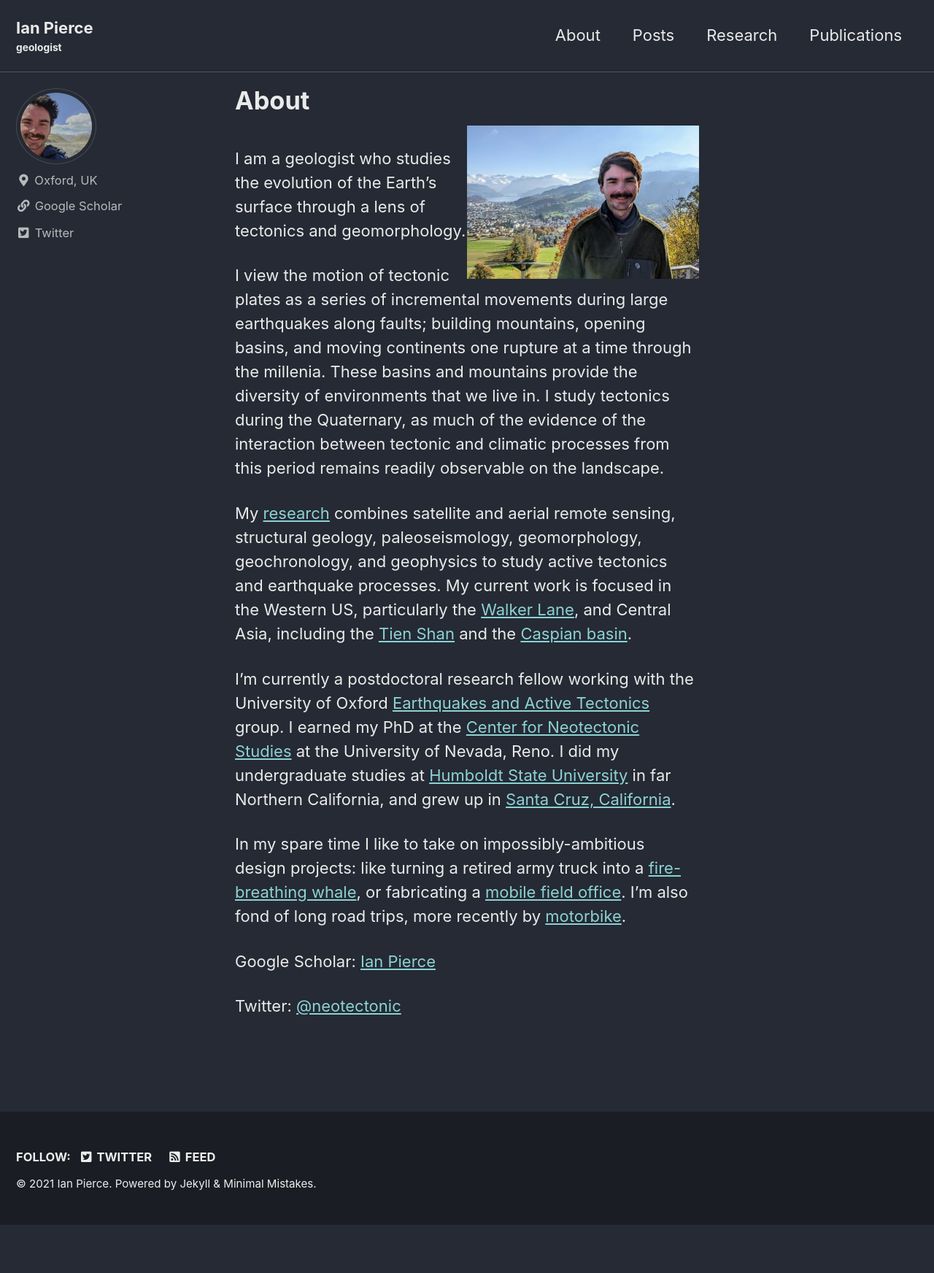
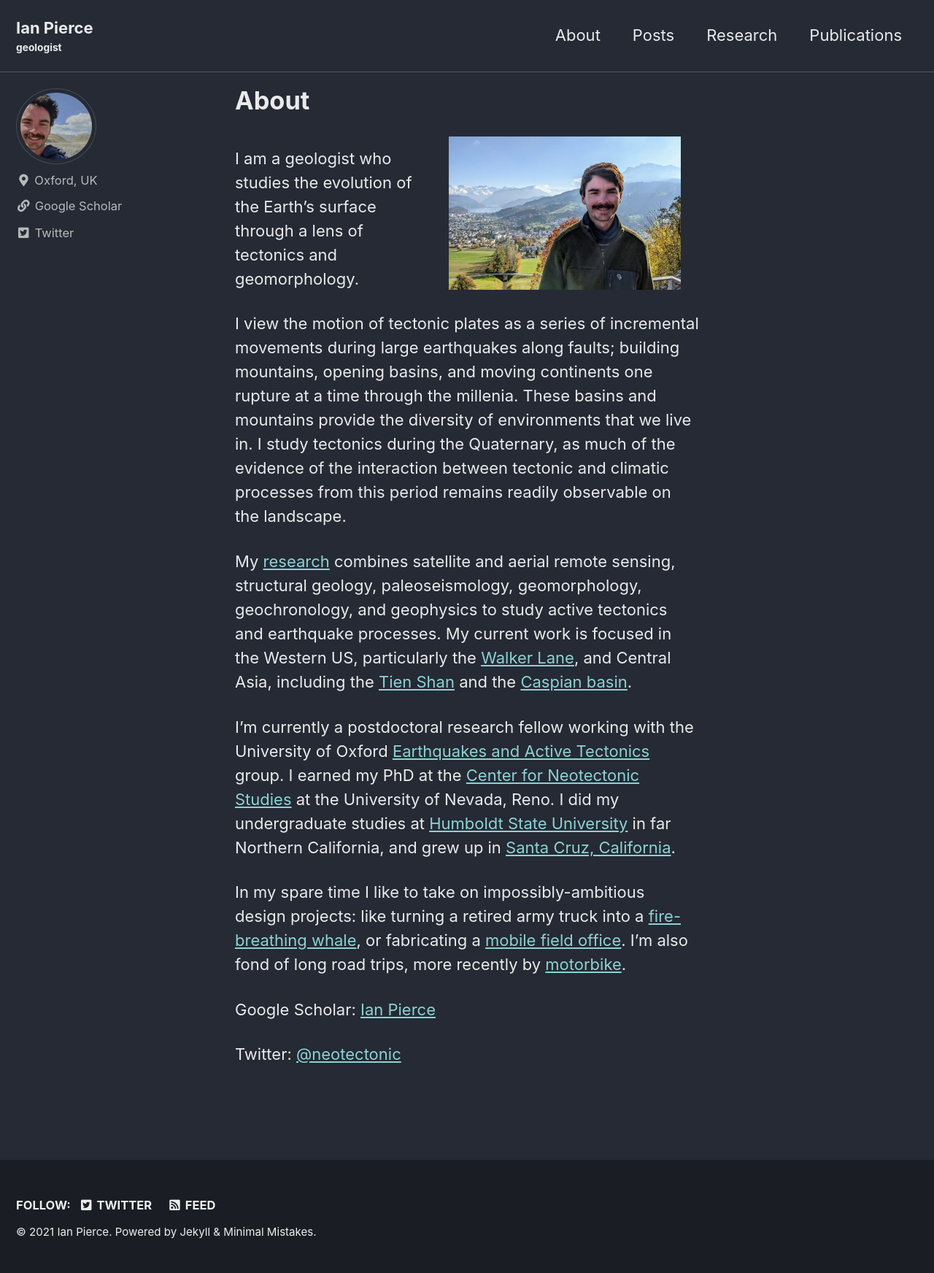
Before and after one commit to Neotectonic/Neotectonic.github.io, a Jekyll site: the page built from docs/_pages/about.markdown, in a window 1280 px wide. Shown: the whole page at 73% size. Built offline with Jekyll 4.4.1, drawn with Linux system fonts in a browser that asks for light colours; cached includes are drawn as plain includes; before the commit the page ends 1678 px from its top, so only the background shows below that.

Commit message:
Update about.markdown

```diff
--- a/docs/_pages/about.markdown
+++ b/docs/_pages/about.markdown
@@ -3,7 +3,7 @@
 permalink: /about/
 ---
 
-<img src="/assets/images/ian-550.jpg" width="50%" height="auto"  align="right"/>
+<img src="/assets/images/ian-550.jpg" width="50%" height="auto"  align="right" hspace="25" vspace="15"/>
 
 I am a geologist who studies the evolution of the Earth's surface through a lens of tectonics and geomorphology.
 
```
